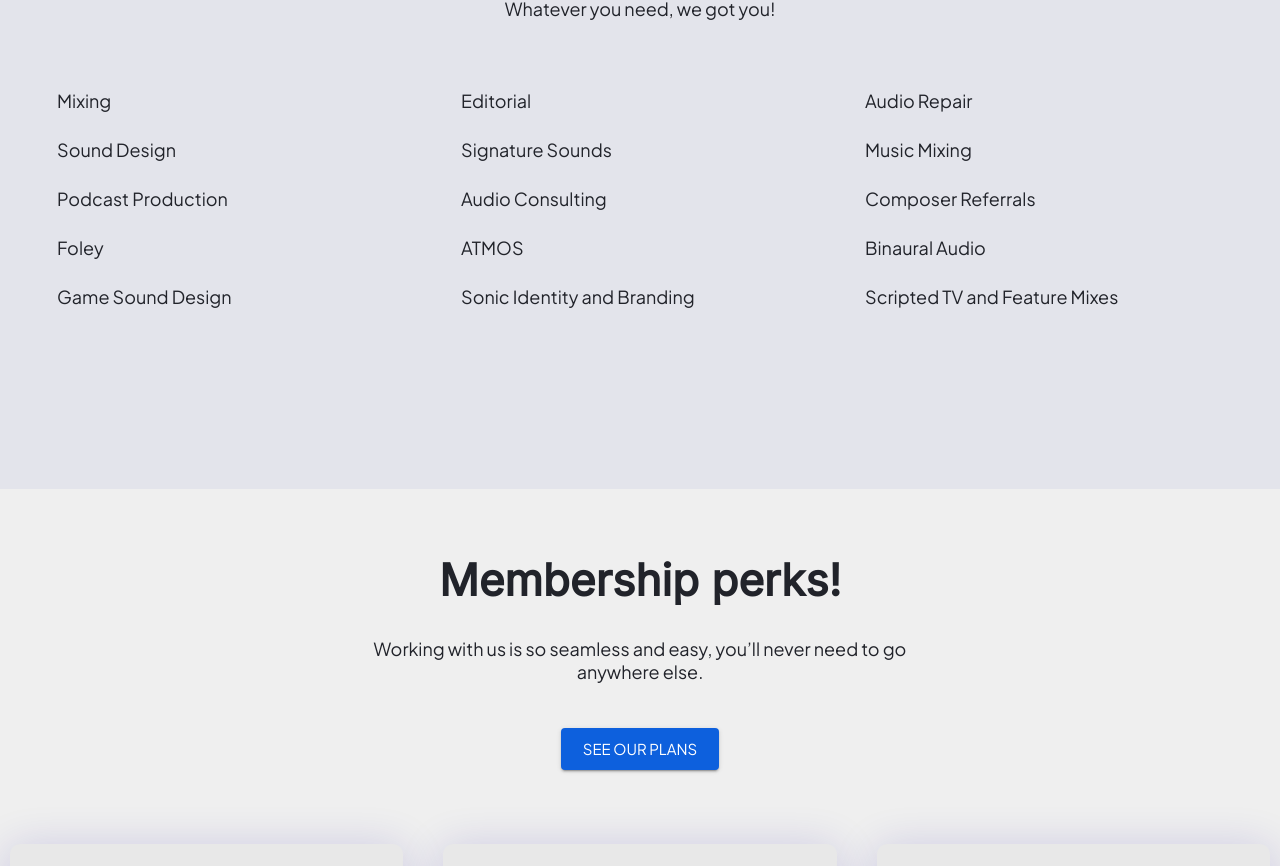
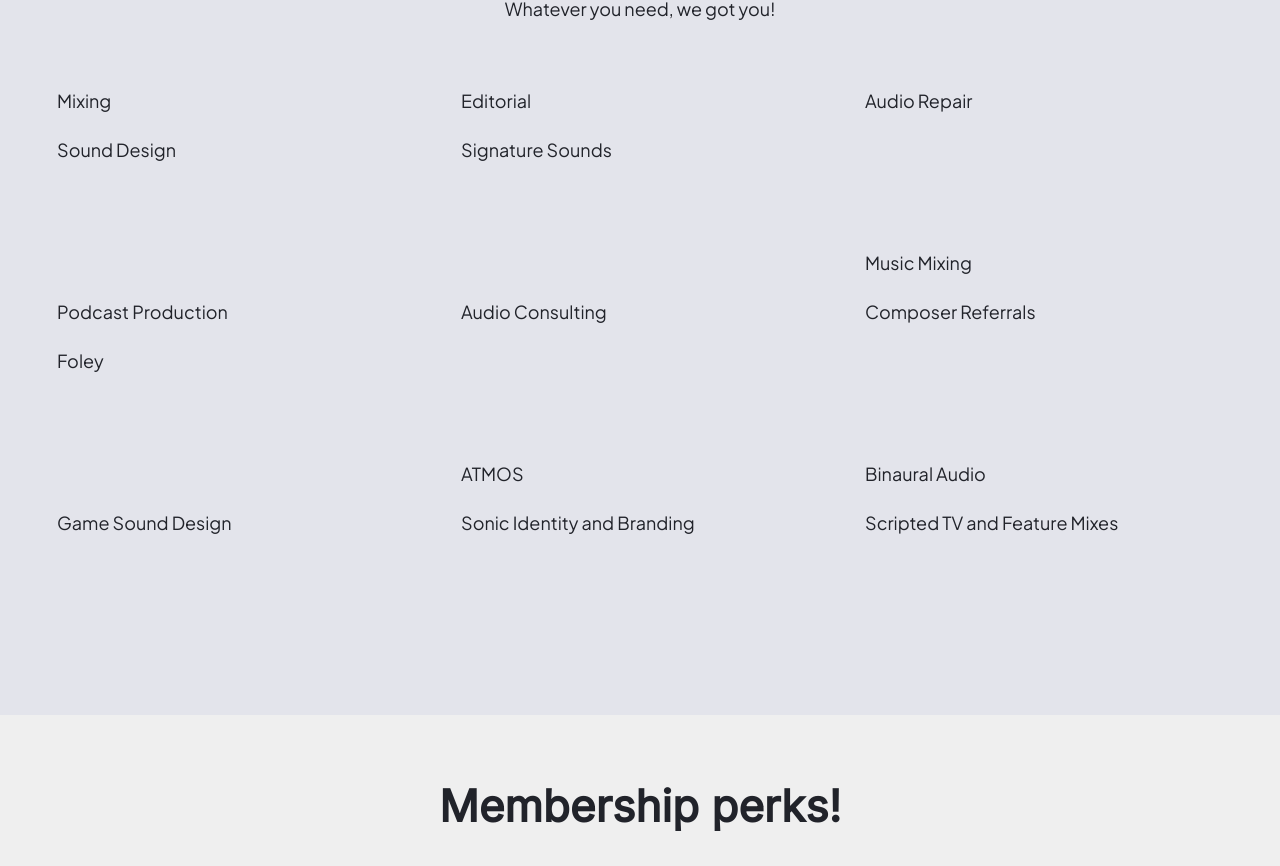
Before and after one commit to annsuparada/HiMIdLow, a React (Create React App) app in the folder client/: page / in a window 1280 px wide. Shown: the part 3731-4597 px from the top of the page. Built offline with nearby package versions, Linux system fonts and the light colour scheme.

Commit message:
fix key,index bug

```diff
--- a/client/src/components/sections/DetailSection.tsx
+++ b/client/src/components/sections/DetailSection.tsx
@@ -176,19 +176,19 @@ const DetailSection: React.FC<DetailSectionProps> = ({ whatWeDoId }) => {
           <p style={{ textAlign: 'center' }}>Whatever you need, we got you!</p>
           <div style={styles.cardContainer}>
             {scopeList.map((i, index) => (
-              <>
+              <div key={index}>
                 {i.col === 1 ? <p style={styles.mixingList}>{i.item}</p> : null}
-              </>
+              </div>
             ))}
             {scopeList.map((i, index) => (
-              <>
+              <div key={index}>
                 {i.col === 2 ? <p style={styles.mixingList}>{i.item}</p> : null}
-              </>
+              </div>
             ))}
             {scopeList.map((i, index) => (
-              <>
+              <div key={index}>
                 {i.col === 3 ? <p style={styles.mixingList}>{i.item}</p> : null}
-              </>
+              </div>
             ))}
           </div>
         </MainWrapper>
```
